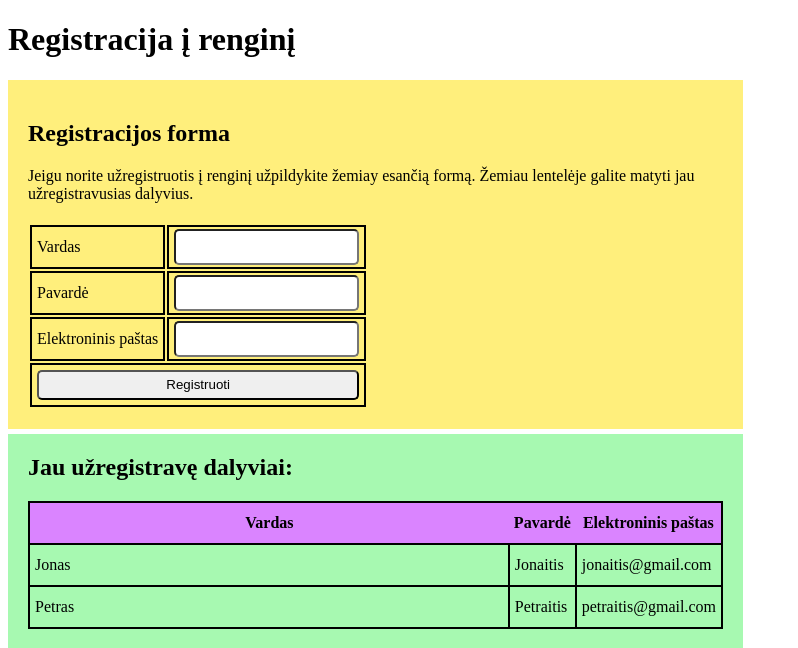
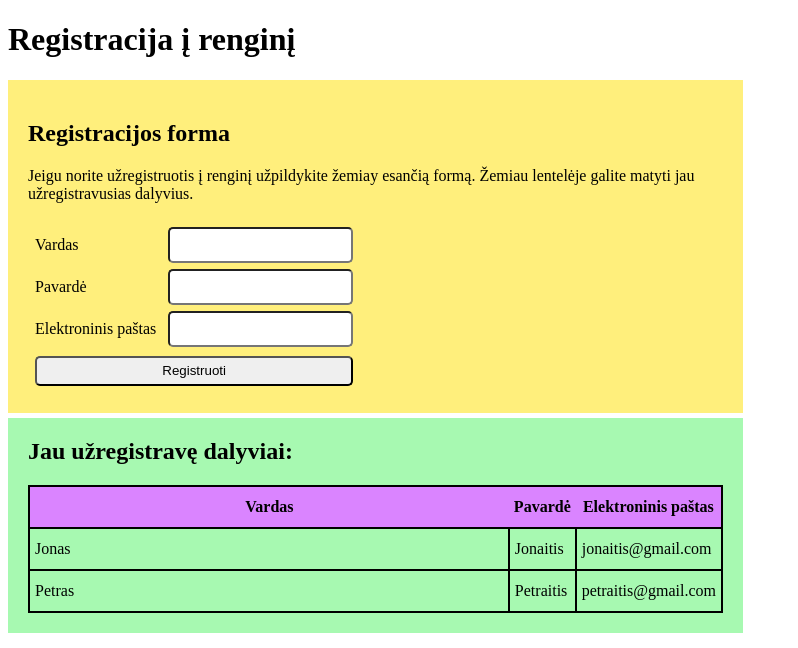
Before and after one commit to RobertWebCourse/First-Project, a PHP site: page /html/index.html in a window 1280 px wide. Shown: the top 648 px of the page, without its empty margins (0-798 px from the left). Run offline with PHP 8.4, Linux system fonts and the light colour scheme.

Commit message:
Namu darbas 'CSS 8'

```diff
--- a/Namu darbas 29/css/main.css
+++ b/Namu darbas 29/css/main.css
@@ -4,6 +4,9 @@
 .reg_user {
 	background-color: #ffef7c;
 	padding: 20px;
+}
+.reg_user table tr td{
+	border: none;
 }
 .list_user th, td {
 	height: 30px;
```
